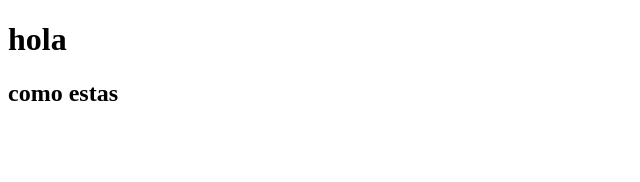
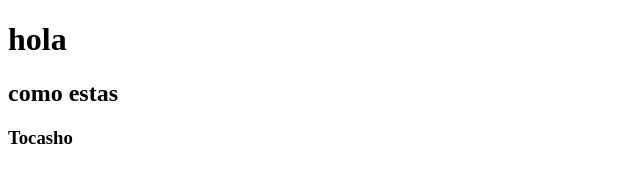
Before and after one commit to jason-ortiz0597/prueba, a plain HTML site: page index.html in a window 1280 px wide. Shown: the full height of the page, 0-640 px from the left. Drawn offline with Linux system fonts and the light colour scheme.

Commit message:
añadi un h3

```diff
--- a/index.html
+++ b/index.html
@@ -8,6 +8,7 @@
 <body>
         <h1>hola</h1>
         <h2>como estas</h2>
+        <h3>Tocasho</h3>
 
 </body>
 </html>
```
